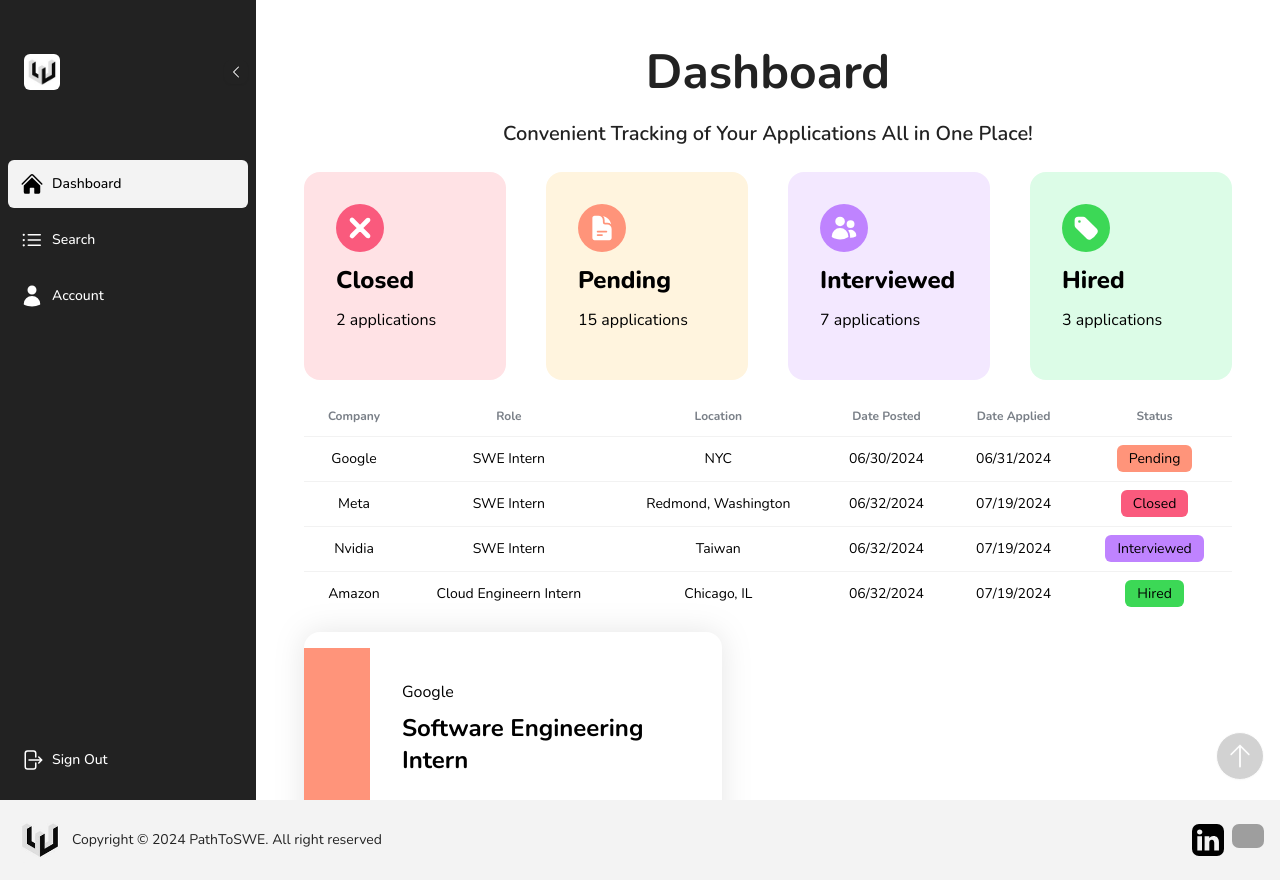
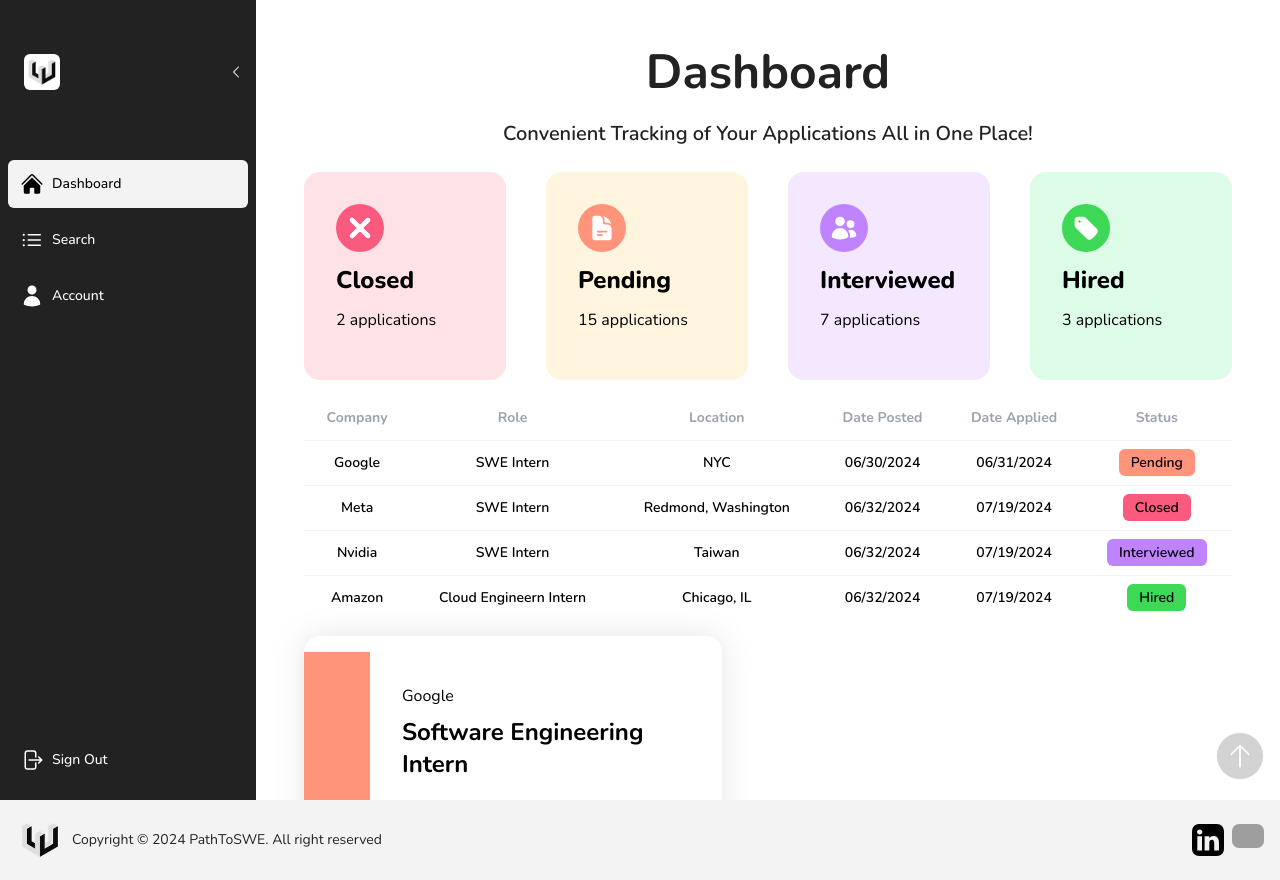
Before and after one commit to zachkfan/pathtoswe, a Next.js app: page /dashboard in a window 1280 px wide. Built offline with nearby package versions, Linux system fonts and the light colour scheme; grey boxes are pictures that could not be loaded; a web font is replaced by a local one.

Commit message:
styled table.

```diff
--- a/src/app/ui/dashboard/table.tsx
+++ b/src/app/ui/dashboard/table.tsx
@@ -3,9 +3,9 @@ import Row from "./dashboard_row";
 
 const Table = () => {
   return (
-    <table className="table table-pin-cols text-center bg-white text-concrete-gray">
+    <table className="table table-pin-cols text-center">
       <thead>
-        <tr>
+        <tr className="text-sm text-gray-400 [&_*]:bg-white">
           <th>Company</th>
           <th>Role</th>
           <th>Location</th>
@@ -14,7 +14,7 @@ const Table = () => {
           <th>Status</th>
         </tr>
       </thead>
-      <tbody className="text-black">
+      <tbody className="text-black font-semibold">
         <Row
           company="Google"
           role="SWE Intern"
--- a/src/app/ui/search/table.jsx
+++ b/src/app/ui/search/table.jsx
@@ -5,7 +5,7 @@ const Table = () => {
   return (
 <table className="table table-pin-cols text-center bg-white text-concrete-gray">
       <thead>
-        <tr>
+        <tr className="text-sm text-gray-400 [&_*]:bg-white">
           <th>Company</th>
           <th>Role</th>
           <th>Location</th>
@@ -14,7 +14,7 @@ const Table = () => {
           <th className="pl-0">Apply Link</th>
         </tr>
       </thead>
-      <tbody className='text-black'>
+      <tbody className='text-black font-semibold'>
         <Row
           company="Google"
           role="Software Engineer Intern"
--- /dev/null
+++ b/src/app/ui/sort_by.tsx
@@ -0,0 +1,14 @@
+export default function SortBy() {
+  return (
+    <select className="select w-full max-w-xs">
+      <option disabled selected>
+        Pick your favorite Simpson
+      </option>
+      <option>Homer</option>
+      <option>Marge</option>
+      <option>Bart</option>
+      <option>Lisa</option>
+      <option>Maggie</option>
+    </select>
+  );
+}
```
